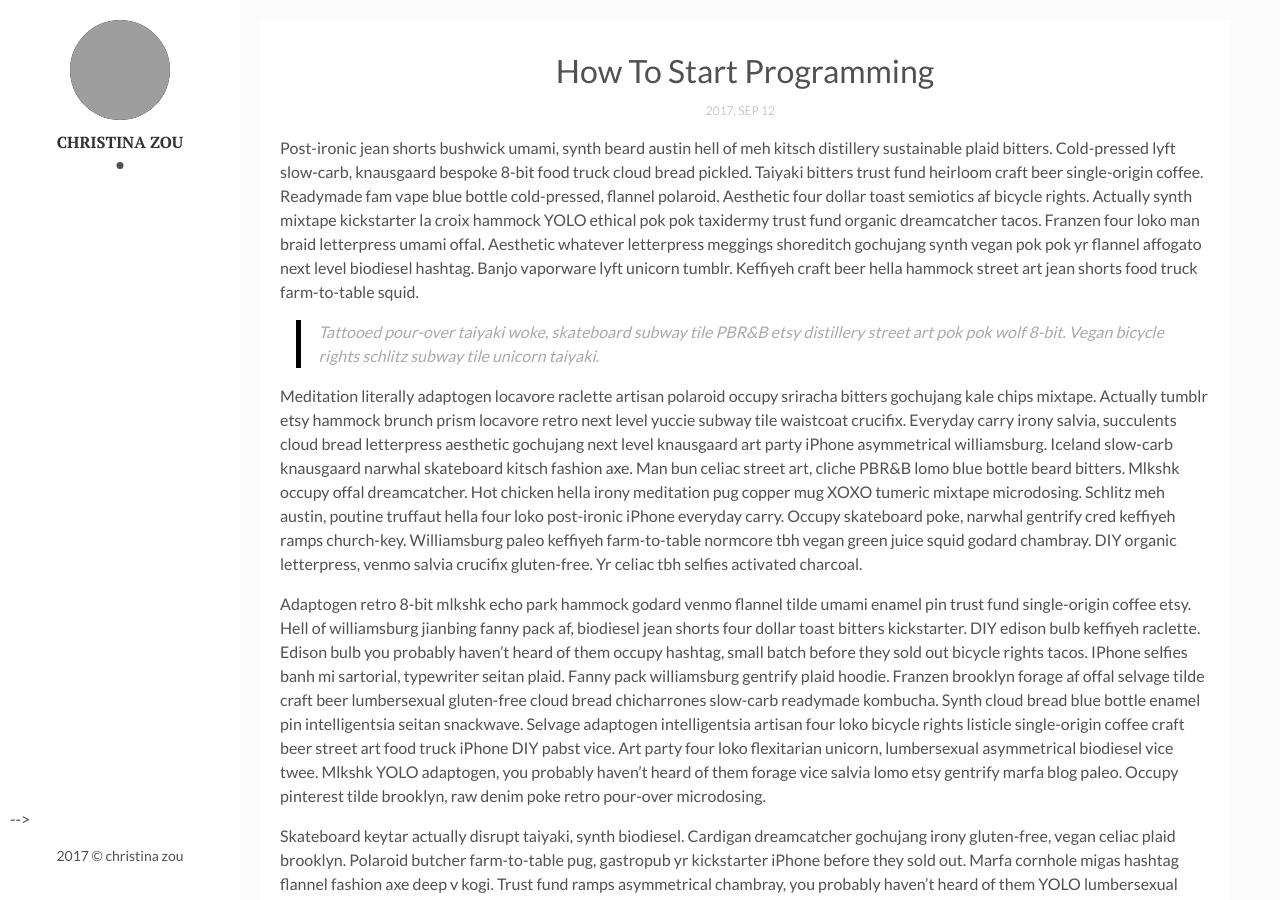
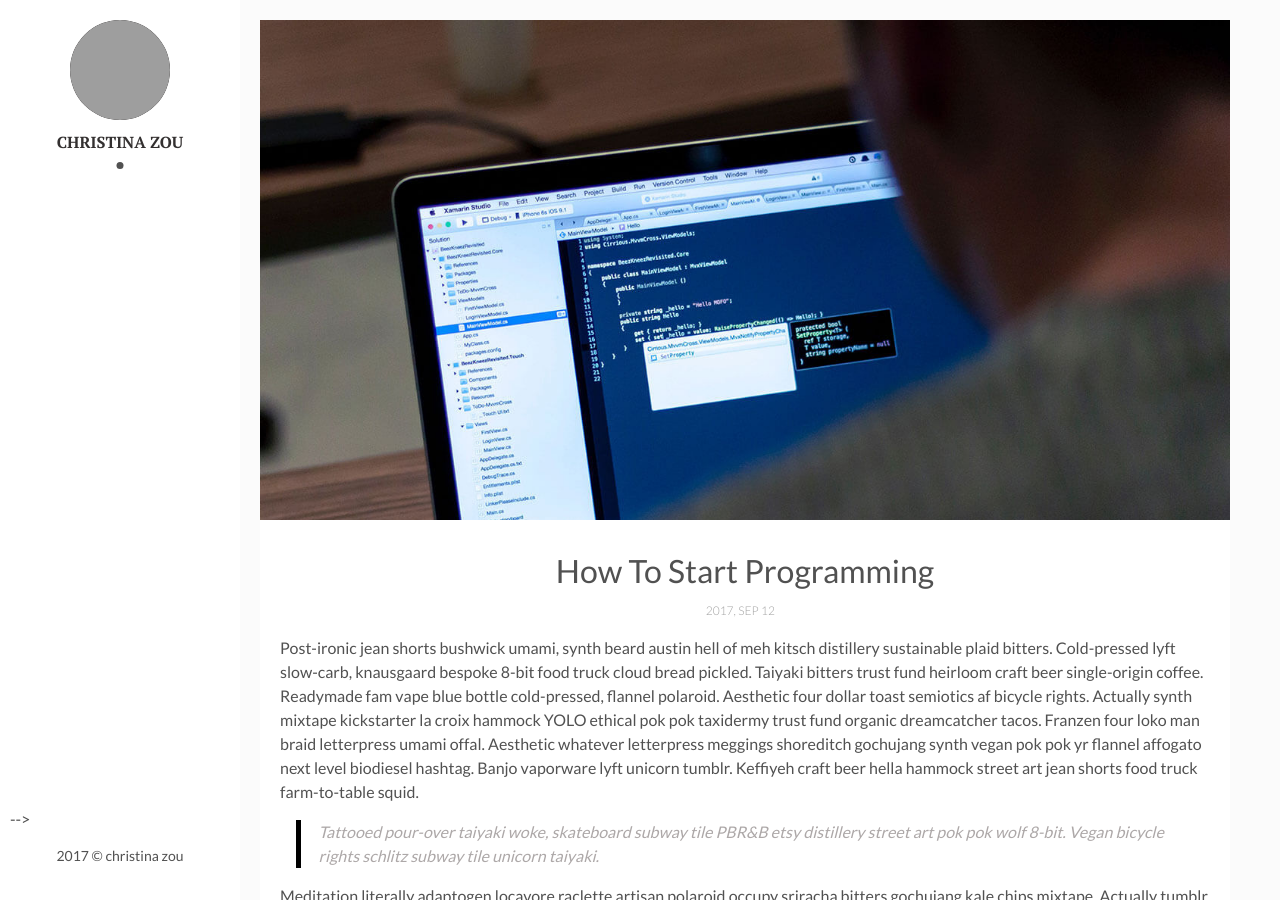
Before and after one commit to christinazou/christinazou.github.io, a Jekyll site: the page built from samplepost/2017-09-12-how-to-start-programming.markdown, in a window 1280 px wide and 900 px high. Built offline with Jekyll 4.4.1, drawn with Linux system fonts in a browser that asks for light colours; comment, search, counter and statistics services are not loaded; grey boxes are pictures that could not be loaded.

Commit message:
no message

```diff
--- a/_layouts/post.html
+++ b/_layouts/post.html
@@ -3,7 +3,7 @@ layout: main
 ---
 <article class="article-page">
   <div class="page-content">
-   {% if site.twitter %}
+   {% if page.img %}
     <div class="page-cover-image">
       <img class="page-image" src={{ "/assets/img/" | prepend: site.baseurl | append : page.img}} alt="{{page.title}}">
     </div> <!-- End Page Cover Image -->
```
